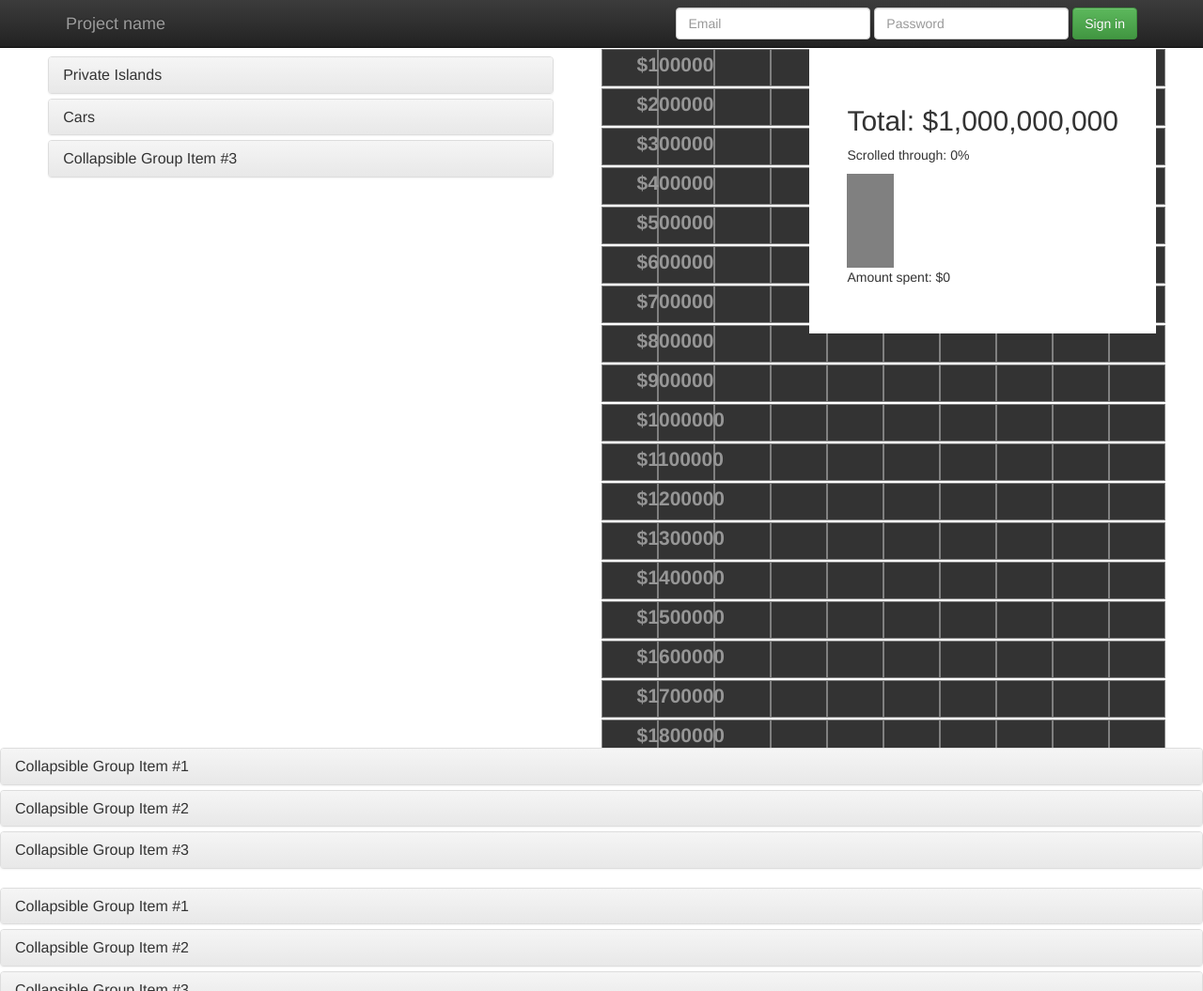
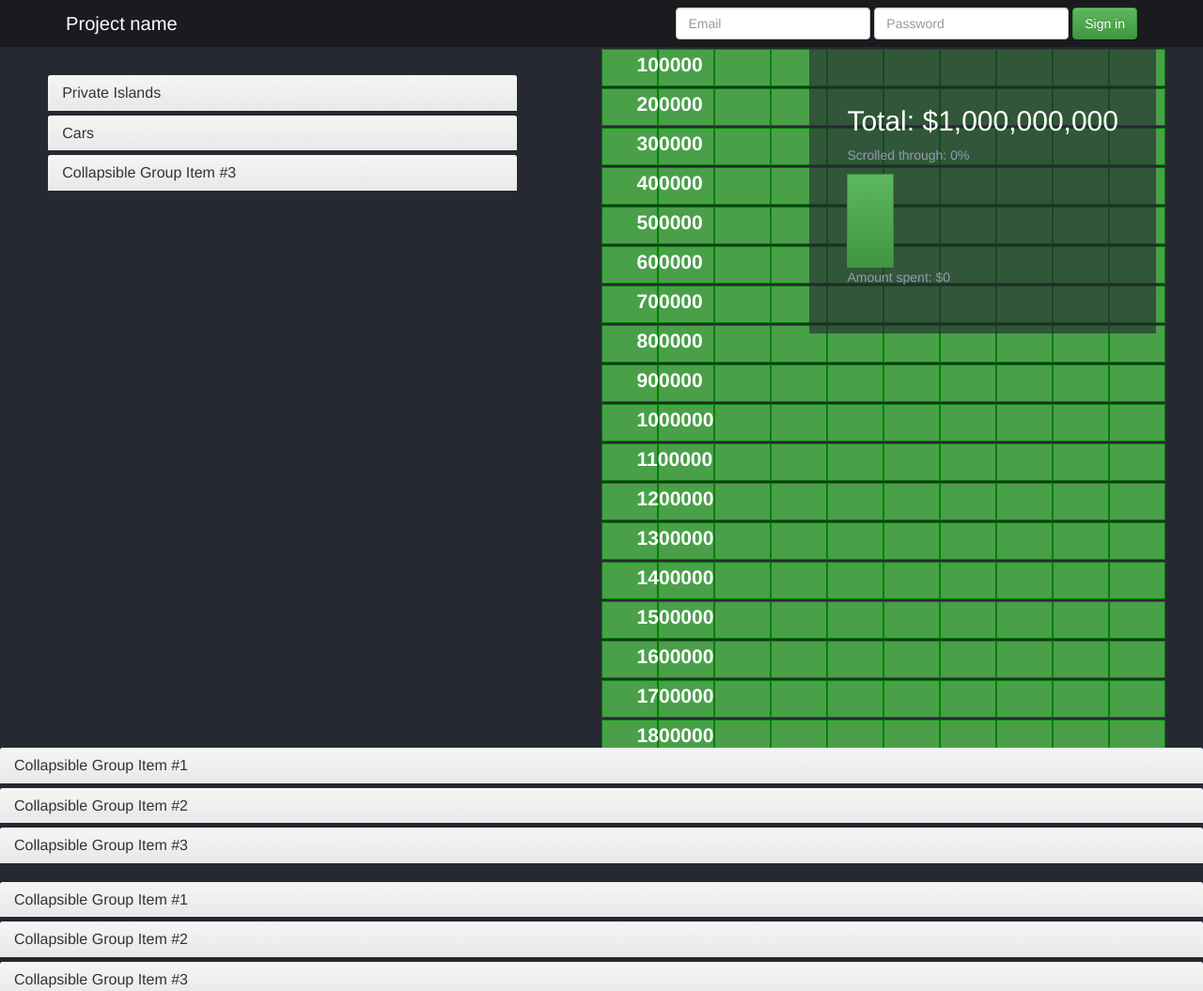
Before and after one commit to KarimHmaissi/Billions, a plain HTML site: page index.html in a window 1280 px wide. Shown: the top 1055 px of the page at 94% size. Drawn offline with nearby package versions, Linux system fonts and the light colour scheme.

Commit message:
Added static data set for spent

```diff
--- a/css/main.css
+++ b/css/main.css
@@ -3,6 +3,15 @@
    ========================================================================== */
 html {
 	font-family: 'Open Sans', sans-serif !important;
+}
+
+html, body {
+	background: #262931;
+	color: white;
+}
+
+p {
+	color: #929cb3;
 }
 
 /* ==========================================================================
@@ -23,7 +32,7 @@ html {
 
 .main-details {
 	max-width: 50%;
-	background: white;
+	background: rgba(38, 41, 49, 0.62);
 	padding: 40px;
 	position: fixed;
 	right: 50px;
@@ -35,27 +44,53 @@ html {
 .amount-left-block {
 	height: 100px;
 	width: 50px;
+	border: 1px solid #3e8f3e;
 }
 
 .amount-left-block .left {
-	background-color: grey;
+	/*background-color: grey;*/
 	height: 100%;
+
+	/*border-color: #3e8f3e;*/
+	background-image: linear-gradient(to bottom,#5cb85c 0,#419641 100%);
 }
 
 
 
 
 
+
+
+
+/*//nav*/
+
+.navbar-static-top, .navbar-fixed-top, .navbar-fixed-bottom {
+	background-color: hsla(223, 12%, 11%, 1);
+	border: 0;
+	background-image: none;
+}
+
+.container>.navbar-header,
+.navbar-inverse .navbar-brand {
+	color: #fff;
+	font-weight: 100;
+	font-size: 120%;
+}
+
+
+
+
 .products {
 	position: fixed;
-	top: 60px;
-	left: 0;
-	max-height: calc(100vh - 80px);
-	overflow: scroll;
-	max-width: 50%;
-	padding: 0 4%;
-	padding-bottom: 40px;
-	width: 100%;
+    top: 0;
+    left: 0;
+    max-height: calc(100vh - 80px);
+    overflow: auto;
+    max-width: 47%;
+    padding: 0 4%;
+    margin-top: 80px;
+    padding-bottom: 40px;
+    width: 100%;
 }
 
 .products li {
@@ -68,6 +103,25 @@ html {
 	max-width: 100px;
 	width: 100px;
 	height: 100px;
+}
+
+
+
+
+/* ==========================================================================
+   Accordion
+   ========================================================================== */
+.products .panel-body {
+	color: #fff;
+}
+
+.products .panel-collapse {
+	background-color: #404553;
+	color: #fff;
+}
+
+.panel-group .panel {
+	border: 0;
 }
 
 
@@ -124,10 +178,9 @@ html {
 	display: inline-block;
 	height: 40px;
 	width: calc(10% - 4px);
-	background-color: #333;
+	background-color: #49a049;
 	color: #fff;
-	/*margin-right: 4px;*/
-	border: 1px solid grey;
+	border: 1px solid green;
 	vertical-align: text-bottom;
 }
 
@@ -139,7 +192,15 @@ html {
     margin: 0 auto;
     z-index: 99;
     font-size: 21px;
-    color: hsla(0, 0%, 59%, 1);
+    color: #fff;
     z-index: 99;
     text-align: center;
+
+    transition: background-color: 0.2s ease-in-out,
+    			border-color: 0.2s ease-in-out;
 }
+
+.billions .billions__inner .spent {
+	background-color: #fff;
+	border-color: #fff;
+}
--- a/js/main.js
+++ b/js/main.js
@@ -4,6 +4,31 @@
 	var BILLION = 1000000000;
 	var amountLeft = BILLION;
 	var clusterize = null;
+
+	var amountOfRows = 10000;
+	var numberOfBoxesInRow = 10;
+
+
+	var dataArray = function () {
+
+		var finishedArray = [];
+
+		for(var i = 0; i < amountOfRows; i++) {
+			var newRow = [];
+
+			for(var x = 0; x < numberOfBoxesInRow; x++) {
+				newRow.push(false);
+			}
+
+			finishedArray.push(newRow);
+		}
+
+		return finishedArray;
+	}();
+
+	console.log(dataArray);
+
+
 
 	var products = [
 		{
@@ -72,16 +97,65 @@
 	}
 
 
-	var getData = function (number) {
+	var getData = function () {
+		// var data = [];
+		// for(var i = 0; i < number; i++) {
+		// 	var x = i + 1; //0 offset
+
+		// 	data.push('<li><ul class="billions__inner"><span class="label">$'+ (x * 100000) + '</span><li></li><li></li><li></li><li></li><li></li><li></li><li></li><li></li><li></li><li></li></ul></li>')
+		// }
+
+		// return data;
+
+
 		var data = [];
-		for(var i = 0; i < number; i++) {
-			var x = i + 1; //0 offset
 
-			data.push('<li><ul class="billions__inner"><span class="label">$'+ (x * 100000) + '</span><li></li><li></li><li></li><li></li><li></li><li></li><li></li><li></li><li></li><li></li></ul></li>')
+		for(var i = 0; i < dataArray.length; i++) {
+			//loop over rows
+			var currentRow = dataArray[i];
+			// var $newLiForRow = $('<li><ul class="billions__inner"><span class="label">' + number + '</span></ul></li>');
+			var newRowString = ['<li><ul class="billions__inner"><span class="label">' + ((i + 1) * 100000) + '</span>'];
+
+			for(var x = 0; x < currentRow.length; x++) {
+				//loop over blocks in row
+				// $newLiForRow.append(currentRow[x]);
+
+				if(currentRow[x] === false) {
+					//not spent
+					newRowString.push('<li></li>');
+				} else {
+					//spent
+					newRowString.push('<li class="spent"></li>');
+				}
+
+			}
+
+			newRowString.push('</ul></li>');
+
+			var finishedRow = newRowString.join('');
+
+			data.push(finishedRow);
 		}
 
 		return data;
 	}
+
+
+	var updateDataArray = function(amountSpent) {
+		console.log('About to change the data array fam');
+
+		//find current position ?
+		var offset = (BILLION - amountLeft) / 100000;
+
+		//loop over data and update for amount
+		var numberOfRows = amountSpent / 100000;
+
+		for(x = 0; x< numberOfRows + offset; x++) {
+			for(var i = 0; i < dataArray[x].length; i++) {
+				dataArray[x][i] = true;
+			}
+		}
+	};
 
 	var initProducts = function() {
 
@@ -134,6 +208,10 @@
 			e.preventDefault();
 
 			var amount =  $(this).attr('data-price');
+
+			updateDataArray(amount);
+
+
 			amountLeft -= parseInt(amount, 10);
 
 			// $('#amount-left').text(amountLeft);
@@ -150,7 +228,6 @@
 			  },
 			  complete: function() {
 			    $('#amount-left').text(this.countNum);
-			    // alert('finished');
 			  }
 			});
 
@@ -162,8 +239,24 @@
 
 			var updatedAmount = amountLeft / 100000;
 
-			var newData = getData(updatedAmount);
+
+
+
+			console.log('AmountSpent: ', amount);
+			console.log('AmountLeft: ', amountLeft);
+
+			//animate the boxes going white
+
+			//then update the data array
+
+			var newData = getData();
+
+			//then republish data to clusrerize
 			clusterize.update(newData);
+
+
+
+
 			console.log('Iv updated the data fam');
 		});
 	}
@@ -175,22 +268,3 @@
 	});
 
 }());
-
-
-
-
-
-
-
-
-// $({countNum: 99}).animate({countNum: 1000}, {
-//   duration: 8000,
-//   easing:'linear',
-//   step: function() {
-//     // What todo on every count
-//     console.log(Math.floor(this.countNum));
-//   },
-//   complete: function() {
-//     console.log('finished');
-//   }
-// })
```
